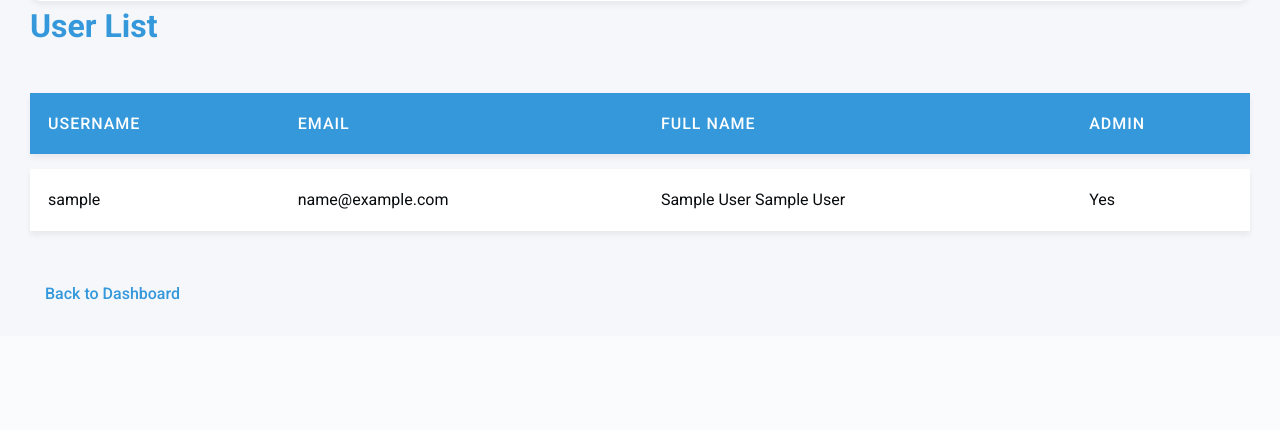
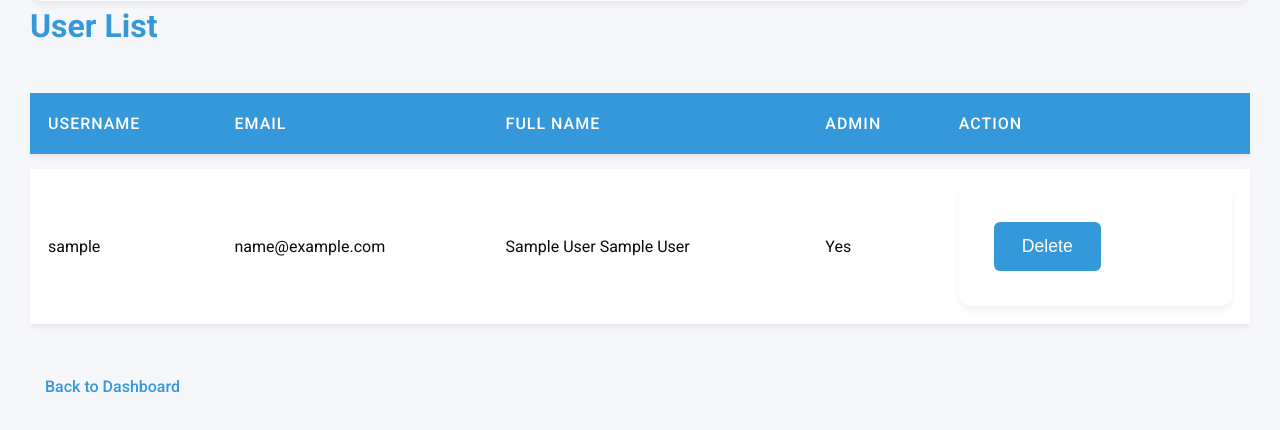
Before and after one commit to tse-ley/leave_management_system, a PHP site: page /manage_user.php in a window 1280 px wide. Shown: the part 917-1347 px from the top of the page. Before the commit the page ends 1217 px from the top, so only its background shows below. Run offline with PHP 8.4, Linux system fonts and the light colour scheme; the visitor is signed in with stand-in values (Sample User, id 1).

Commit message:
add my other files

```diff
--- a/manage_user.php
+++ b/manage_user.php
@@ -7,7 +7,21 @@ if (!isset($_SESSION['user_id']) || !$_SESSION['is_admin']) {
     exit();
 }
 
-if ($_SERVER['REQUEST_METHOD'] == 'POST') {
+// Handle user deletion
+if ($_SERVER['REQUEST_METHOD'] == 'POST' && isset($_POST['delete_user'])) {
+    $user_id_to_delete = $_POST['delete_user'];
+    $delete_query = "DELETE FROM users WHERE id = ?";
+    $delete_stmt = $conn->prepare($delete_query);
+    $delete_stmt->bind_param("i", $user_id_to_delete);
+    if ($delete_stmt->execute()) {
+        $delete_message = "User successfully deleted.";
+    } else {
+        $delete_error = "Error deleting user.";
+    }
+}
+
+// Handle user addition
+if ($_SERVER['REQUEST_METHOD'] == 'POST' && isset($_POST['add_user'])) {
     $username = $_POST['username'];
     $email = $_POST['email'];
     $password = password_hash($_POST['password'], PASSWORD_DEFAULT);
@@ -15,20 +29,17 @@ if ($_SERVER['REQUEST_METHOD'] == 'POST') {
     $last_name = $_POST['last_name'];
     $is_admin = isset($_POST['is_admin']) ? 1 : 0;
 
-    $query = "INSERT INTO users (username, email, password, first_name, last_name, is_admin)
-              VALUES (?, ?, ?, ?, ?, ?)";
-   $stmt = $conn->prepare("SELECT id, username, email, first_name, last_name, is_admin FROM users WHERE id = ?");
-   $stmt = $conn->prepare("
-   SELECT lr.start_date, u.username, u.email, u.first_name, u.last_name, u.is_admin
-   FROM leave_requests lr
-   JOIN users u ON lr.user_id = u.id
-   WHERE lr.user_id = ?
-   ORDER BY lr.created_at DESC
-");
+    $query = "INSERT INTO users (username, email, password, first_name, last_name, is_admin) VALUES (?, ?, ?, ?, ?, ?)";
+    $stmt = $conn->prepare($query);
     $stmt->bind_param("sssssi", $username, $email, $password, $first_name, $last_name, $is_admin);
-    $stmt->execute();
+    if ($stmt->execute()) {
+        $add_message = "User successfully added.";
+    } else {
+        $add_error = "Error adding user.";
+    }
 }
 
+// Fetch user list
 $query = "SELECT id, username, email, first_name, last_name, is_admin FROM users";
 $result = $conn->query($query);
 ?>
@@ -41,11 +52,25 @@ $result = $conn->query($query);
     <title>Manage Users</title>
     <link href="https://fonts.googleapis.com/css2?family=Roboto:wght@300;400;500;700&display=swap" rel="stylesheet">
     <link rel="stylesheet" href="styles.css">
+    <script>
+        function confirmDelete(username) {
+            return confirm("Are you sure you want to delete user: " + username + "?");
+        }
+    </script>
 </head>
 <body>
     <h1>Manage Users</h1>
+
+    <?php
+    if (isset($delete_message)) echo "<p class='success'>$delete_message</p>";
+    if (isset($delete_error)) echo "<p class='error'>$delete_error</p>";
+    if (isset($add_message)) echo "<p class='success'>$add_message</p>";
+    if (isset($add_error)) echo "<p class='error'>$add_error</p>";
+    ?>
+
     <h2>Add New User</h2>
     <form method="POST">
+        <input type="hidden" name="add_user" value="1">
         <label for="username">Username:</label>
         <input type="text" id="username" name="username" required>
 
@@ -75,14 +100,20 @@ $result = $conn->query($query);
             <th>Email</th>
             <th>Full Name</th>
             <th>Admin</th>
+            <th>Action</th>
         </tr>
         <?php while ($row = $result->fetch_assoc()): ?>
             <tr>
-
                 <td data-label="Username"><?= htmlspecialchars($row['username']) ?></td>
                 <td data-label="Email"><?= htmlspecialchars($row['email']) ?></td>
                 <td data-label="Full Name"><?= htmlspecialchars($row['first_name'] . ' ' . $row['last_name']) ?></td>
                 <td data-label="Admin"><?= $row['is_admin'] ? 'Yes' : 'No' ?></td>
+                <td data-label="Action">
+                    <form method="POST" onsubmit="return confirmDelete('<?= htmlspecialchars($row['username']) ?>')">
+                        <input type="hidden" name="delete_user" value="<?= $row['id'] ?>">
+                        <button type="submit">Delete</button>
+                    </form>
+                </td>
             </tr>
         <?php endwhile; ?>
     </table>
```
Also changed, not shown: login.php (+7 -7 lines), submit_request.php (+18 -1 lines). Lines whose indentation alone changed are shown as unchanged.
